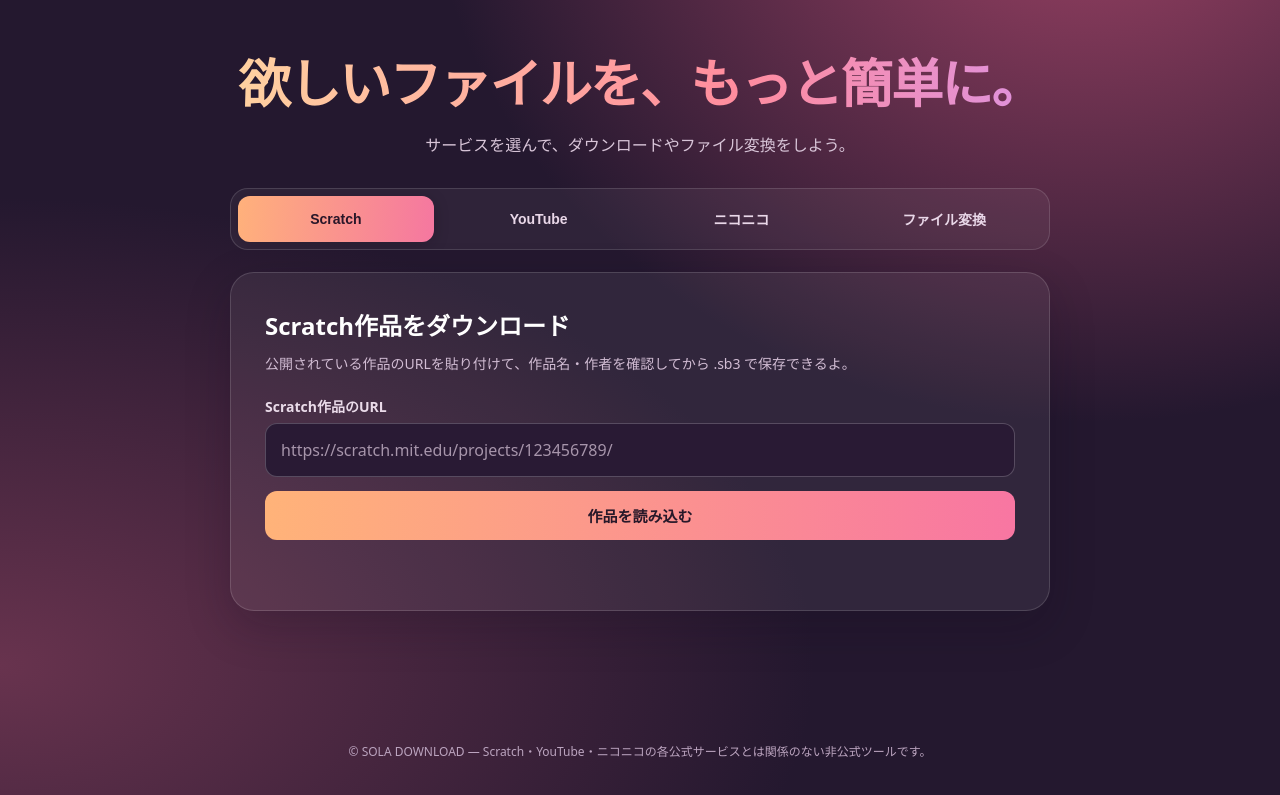
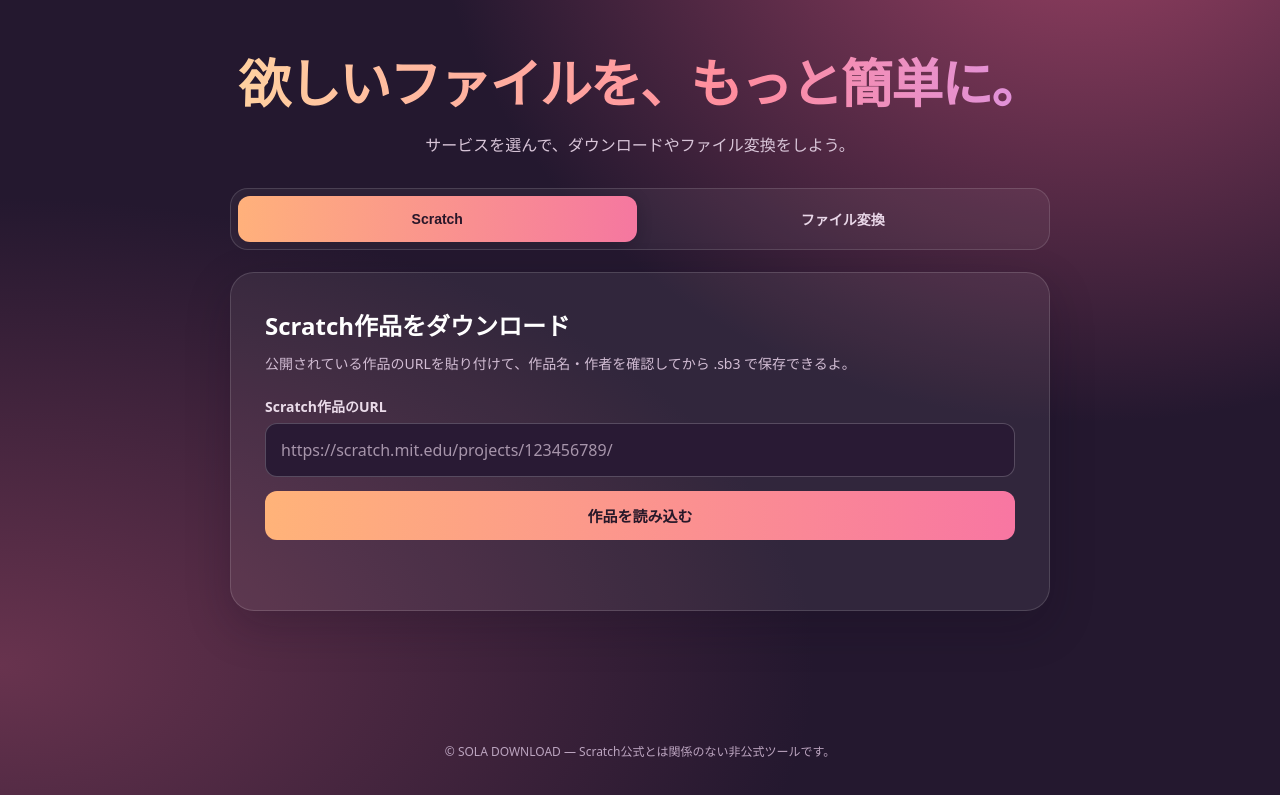
Before and after one commit to taichanroblox-source/sola-download, a Flask app: page / in a window 1280 px wide. Shown: the part 69-864 px from the top of the page. Run offline with Flask 3, Linux system fonts and the light colour scheme; some libraries are stand-ins or nearby versions.

Commit message:
Remove YouTube and Niconico features; retain Scratch and image conversion

```diff
--- a/app.py
+++ b/app.py
@@ -9,10 +9,7 @@ from concurrent.futures import ThreadPoolExecutor
 from urllib.parse import urlparse, quote
 
 import requests
-from flask import Flask, render_template, request, jsonify, Response, send_file
-import tempfile
-import yt_dlp
-from pathlib import Path
+from flask import Flask, render_template, request, jsonify, Response
 
 app = Flask(__name__)
 HEADERS = {"User-Agent": "SOLA-DOWNLOAD/1.0 (Scratch project downloader)"}
@@ -126,104 +123,6 @@ def download(pid):
     except (requests.RequestException, ValueError, KeyError, TypeError, zipfile.BadZipFile):
         return jsonify(error="作品ファイルを作成できなかったよ。Scratch側の制限や一時的な通信障害の可能性があるよ。"), 502
 
-VIDEO_HOSTS = {
-    "youtube": {"youtube.com", "www.youtube.com", "m.youtube.com", "youtu.be"},
-    "niconico": {"nicovideo.jp", "www.nicovideo.jp", "nico.ms"}
-}
-MAX_VIDEO_BYTES = 250 * 1024 * 1024
-
-def video_url(url, service):
-    if service not in VIDEO_HOSTS or not isinstance(url, str):
-        raise ValueError("対応していないサービスだよ。")
-    parsed = urlparse(url.strip())
-    if parsed.scheme != "https" or parsed.username or parsed.password or parsed.hostname not in VIDEO_HOSTS[service]:
-        raise ValueError("正しい動画URLを入力してね。")
-    if service == "youtube" and not (
-        re.fullmatch(r"/watch", parsed.path) and "v=" in parsed.query
-        or re.fullmatch(r"/shorts/[A-Za-z0-9_-]+/?", parsed.path)
-        or parsed.hostname == "youtu.be" and re.fullmatch(r"/[A-Za-z0-9_-]+/?", parsed.path)
-    ):
-        raise ValueError("YouTubeの動画URLを入力してね。")
-    if service == "niconico" and not (
-        re.fullmatch(r"/watch/(?:sm|nm|so)\d+/?", parsed.path)
-        or parsed.hostname == "nico.ms" and re.fullmatch(r"/(?:sm|nm|so)\d+/?", parsed.path)
-    ):
-        raise ValueError("ニコニコ動画のURLを入力してね。")
-    return parsed.geturl()
-
-def video_opts():
-    return {
-        "quiet": True, "no_warnings": True, "noplaylist": True,
-        "ignoreerrors": False, "skip_download": True,
-        "socket_timeout": 18, "retries": 1,
-        "extractor_retries": 1,
-        "format": "best[ext=mp4][vcodec!=none][acodec!=none]/best[vcodec!=none][acodec!=none]",
-    }
-
-@app.post("/api/video/info")
-def video_info():
-    payload = request.get_json(silent=True) or {}
-    try:
-        service = payload.get("service")
-        url = video_url(payload.get("url", ""), service)
-        with yt_dlp.YoutubeDL(video_opts()) as ydl:
-            info = ydl.extract_info(url, download=False)
-        if not info or info.get("is_live") or info.get("live_status") in ("is_live", "is_upcoming"):
-            return jsonify(error="ライブ配信には対応していないよ。"), 400
-        return jsonify(
-            title=info.get("title") or "動画",
-            author=info.get("uploader") or "不明",
-            thumbnail=info.get("thumbnail") or "",
-            duration=info.get("duration"),
-            service=service,
-            url=url
-        )
-    except ValueError as e:
-        return jsonify(error=str(e)), 400
-    except yt_dlp.utils.DownloadError as e:
-        app.logger.warning("Video info extractor failed for %s: %s", service, str(e)[:1200])
-        return jsonify(error="動画情報を取得できなかったよ。RenderのLogsで「Video info extractor failed」を確認してね。"), 502
-    except Exception:
-        app.logger.exception("Video info failed")
-        return jsonify(error="動画情報を取得できなかったよ。"), 502
-
-@app.post("/api/video/download")
-def video_download():
-    payload = request.get_json(silent=True) or {}
-    try:
-        url = video_url(payload.get("url", ""), payload.get("service"))
-    except ValueError as e:
-        return jsonify(error=str(e)), 400
-    try:
-        with tempfile.TemporaryDirectory() as temp:
-            options = video_opts()
-            options.update({
-                "skip_download": False,
-                "outtmpl": str(Path(temp) / "%(id)s.%(ext)s"),
-                "max_filesize": MAX_VIDEO_BYTES,
-                "overwrites": False,
-                "nopart": True,
-            })
-            with yt_dlp.YoutubeDL(options) as ydl:
-                info = ydl.extract_info(url, download=True)
-                if not info or info.get("is_live"):
-                    return jsonify(error="この動画はダウンロードできないよ。"), 400
-            files = [p for p in Path(temp).iterdir() if p.is_file() and p.suffix.lower() in (".mp4", ".webm", ".mkv")]
-            if not files:
-                return jsonify(error="対応形式の動画ファイルを取得できなかったよ。"), 502
-            file = max(files, key=lambda p: p.stat().st_size)
-            if file.stat().st_size > MAX_VIDEO_BYTES:
-                return jsonify(error="250MB以下の動画に対応しているよ。"), 413
-            title = re.sub(r'[\\/:*?"<>|\x00-\x1f]', "_", info.get("title") or "video").strip(" .")[:100] or "video"
-            content = file.read_bytes()
-            return send_file(io.BytesIO(content), mimetype="application/octet-stream", as_attachment=True,
-                             download_name=title + file.suffix)
-    except yt_dlp.utils.DownloadError as e:
-        app.logger.warning("Video download extractor failed: %s", str(e)[:1200])
-        return jsonify(error="動画を取得できなかったよ。RenderのLogsで「Video download extractor failed」を確認してね。"), 502
-    except Exception:
-        app.logger.exception("Video download failed")
-        return jsonify(error="動画のダウンロードに失敗したよ。"), 502
 
 if __name__ == "__main__":
     app.run(debug=os.environ.get("FLASK_DEBUG") == "1")
--- a/requirements.txt
+++ b/requirements.txt
@@ -1,4 +1,3 @@
 Flask>=3.1,<4
 requests>=2.32,<3
 gunicorn>=23,<25
-yt-dlp>=2025.1
--- a/templates/index.html
+++ b/templates/index.html
@@ -58,8 +58,6 @@ footer{text-align:center;color:#bba4bf;font-size:12px;padding:32px 16px;line-hei
 <section class="hero"><h1>欲しいファイルを、もっと簡単に。</h1><p>サービスを選んで、ダウンロードやファイル変換をしよう。</p></section>
 <nav class="tabs" role="tablist" aria-label="ダウンロードの種類">
 <button class="tab" role="tab" aria-selected="true" aria-controls="scratch" data-tab="scratch">Scratch</button>
-<button class="tab" role="tab" aria-selected="false" aria-controls="youtube" data-tab="youtube">YouTube</button>
-<button class="tab" role="tab" aria-selected="false" aria-controls="niconico" data-tab="niconico">ニコニコ</button>
 <button class="tab" role="tab" aria-selected="false" aria-controls="convert" data-tab="convert">ファイル変換</button>
 </nav>
 
@@ -80,36 +78,6 @@ footer{text-align:center;color:#bba4bf;font-size:12px;padding:32px 16px;line-hei
 </div>
 </section>
 
-<section class="panel" id="youtube" role="tabpanel" hidden>
-<h2>YouTube動画をダウンロード</h2>
-<p class="description">保存する権利・許可がある公開動画のURLを入力してね。ログインやDRM解除が必要な動画には対応していないよ。</p>
-<label for="youtube-url">YouTubeの動画URL</label>
-<input id="youtube-url" type="url" placeholder="https://www.youtube.com/watch?v=..." autocomplete="url">
-<button class="primary full" id="youtube-load">動画情報を読み込む</button>
-<p class="status" id="youtube-status" role="status"></p>
-<div class="output" id="youtube-output" hidden>
-<img id="youtube-thumb" alt="動画サムネイル">
-<h3 id="youtube-title"></h3><p id="youtube-author"></p>
-<button class="primary full" id="youtube-download">動画をダウンロード</button>
-<p class="status" id="youtube-progress" role="status"></p>
-</div>
-<div class="info">動画の取得には時間がかかることがあるよ。Renderの無料プランでは大きな動画がタイムアウトする場合があるよ。配信元の利用条件にも従ってね。</div>
-</section>
-<section class="panel" id="niconico" role="tabpanel" hidden>
-<h2>ニコニコ動画をダウンロード</h2>
-<p class="description">保存する権利・許可がある公開動画のURLを入力してね。ログインやDRM解除が必要な動画には対応していないよ。</p>
-<label for="niconico-url">ニコニコの動画URL</label>
-<input id="niconico-url" type="url" placeholder="https://www.nicovideo.jp/watch/sm..." autocomplete="url">
-<button class="primary full" id="niconico-load">動画情報を読み込む</button>
-<p class="status" id="niconico-status" role="status"></p>
-<div class="output" id="niconico-output" hidden>
-<img id="niconico-thumb" alt="動画サムネイル">
-<h3 id="niconico-title"></h3><p id="niconico-author"></p>
-<button class="primary full" id="niconico-download">動画をダウンロード</button>
-<p class="status" id="niconico-progress" role="status"></p>
-</div>
-<div class="info">動画の取得には時間がかかることがあるよ。Renderの無料プランでは大きな動画がタイムアウトする場合があるよ。配信元の利用条件にも従ってね。</div>
-</section>
 <section class="panel" id="convert" role="tabpanel" hidden>
 <h2>画像の形式を変換</h2>
 <p class="description">自分の画像を選ぶだけ。画像データはサーバーにアップロードされず、端末内で変換するよ。</p>
@@ -124,7 +92,7 @@ footer{text-align:center;color:#bba4bf;font-size:12px;padding:32px 16px;line-hei
 <p class="status" id="convert-status" role="status"></p>
 </section>
 </main>
-<footer>© SOLA DOWNLOAD — Scratch・YouTube・ニコニコの各公式サービスとは関係のない非公式ツールです。</footer>
+<footer>© SOLA DOWNLOAD — Scratch公式とは関係のない非公式ツールです。</footer>
 <script>
 'use strict';
 const $ = id => document.getElementById(id);
@@ -137,7 +105,7 @@ document.querySelectorAll('[data-tab]').forEach(button=>{
  });
 });
 const initial=location.hash.slice(1);
-if(['scratch','youtube','niconico','convert'].includes(initial))document.querySelector('[data-tab="'+initial+'"]').click();
+if(['scratch','convert'].includes(initial))document.querySelector('[data-tab="'+initial+'"]').click();
 
 let scratch=null;
 async function loadScratch(){
@@ -178,53 +146,6 @@ function saveBlob(blob,name){
 $('scratch-load').onclick=loadScratch;$('scratch-download').onclick=downloadScratch;$('scratch-retry').onclick=downloadScratch;
 $('scratch-url').addEventListener('keydown',e=>{if(e.key==='Enter')loadScratch()});
 
-const videoState={youtube:null,niconico:null};
-async function loadVideo(service){
- const btn=$(service+'-load');btn.disabled=true;$(service+'-output').hidden=true;
- setStatus(service+'-status','動画情報を読み込み中…');
- try{
-  const url=$(service+'-url').value.trim();
-  const r=await fetch('/api/video/info',{method:'POST',headers:{'Content-Type':'application/json'},body:JSON.stringify({service,url})});
-  const data=await r.json();if(!r.ok)throw Error(data.error||'動画を読み込めなかったよ。');
-  videoState[service]={service,url};
-  $(service+'-title').textContent=data.title;
-  $(service+'-author').textContent='投稿者：'+data.author;
-  $(service+'-thumb').src=data.thumbnail||'';
-  $(service+'-thumb').hidden=!data.thumbnail;
-  $(service+'-output').hidden=false;
-  setStatus(service+'-status','動画を確認できたよ。','success');
-  setStatus(service+'-progress','');
- }catch(e){setStatus(service+'-status',e.message,'error')}
- finally{btn.disabled=false}
-}
-async function downloadVideo(service){
- const state=videoState[service];if(!state)return;
- const btn=$(service+'-download');btn.disabled=true;
- setStatus(service+'-progress','動画を準備中…しばらく待ってね。');
- try{
-  const r=await fetch('/api/video/download',{method:'POST',headers:{'Content-Type':'application/json'},body:JSON.stringify(state)});
-  if(!r.ok){const d=await r.json().catch(()=>({}));throw Error(d.error||'ダウンロードに失敗したよ。')}
-  const total=Number(r.headers.get('content-length'))||0;
-  const reader=r.body.getReader(),chunks=[];let received=0;
-  while(true){
-   const {done,value}=await reader.read();if(done)break;
-   chunks.push(value);received+=value.byteLength;
-   setStatus(service+'-progress',total?'受信中 '+Math.floor(received/total*100)+'%':'受信中 '+(received/1048576).toFixed(1)+' MB');
-  }
-  const disp=r.headers.get('content-disposition')||'';
-  const encoded=/filename\*=UTF-8''([^;]+)/i.exec(disp);
-  let filename='video.mp4';
-  if(encoded){try{filename=decodeURIComponent(encoded[1])}catch(e){}}
-  saveBlob(new Blob(chunks,{type:'application/octet-stream'}),filename);
-  setStatus(service+'-progress','ダウンロード完了！','success');
- }catch(e){setStatus(service+'-progress',e.message,'error')}
- finally{btn.disabled=false}
-}
-for(const service of ['youtube','niconico']){
- $(service+'-load').onclick=()=>loadVideo(service);
- $(service+'-download').onclick=()=>downloadVideo(service);
- $(service+'-url').addEventListener('keydown',e=>{if(e.key==='Enter')loadVideo(service)});
-}
 let selectedImageURL=null;
 $('convert-file').addEventListener('change',()=>{
  const file=$('convert-file').files[0];
```
Also changed, not shown: README.md.
